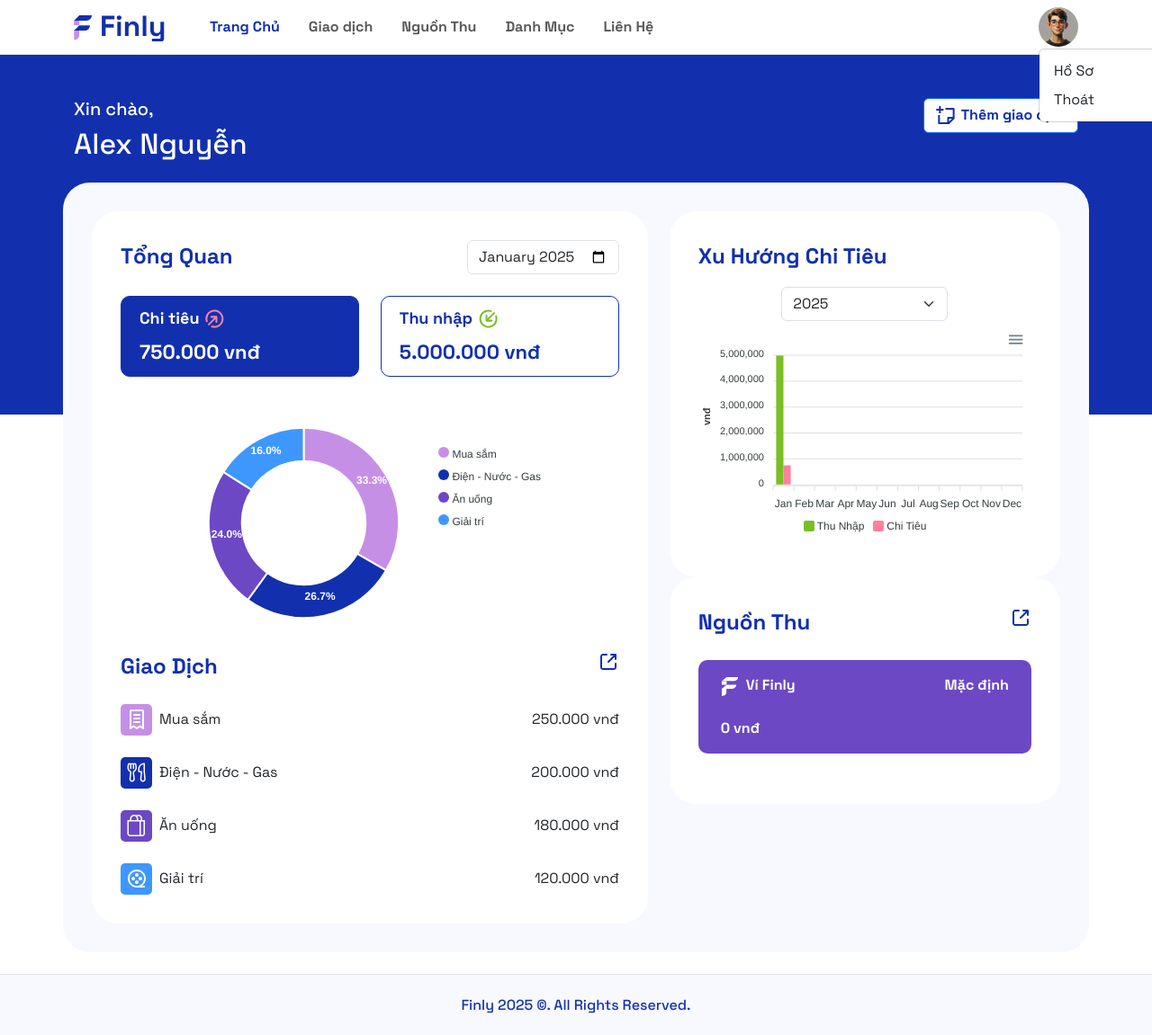
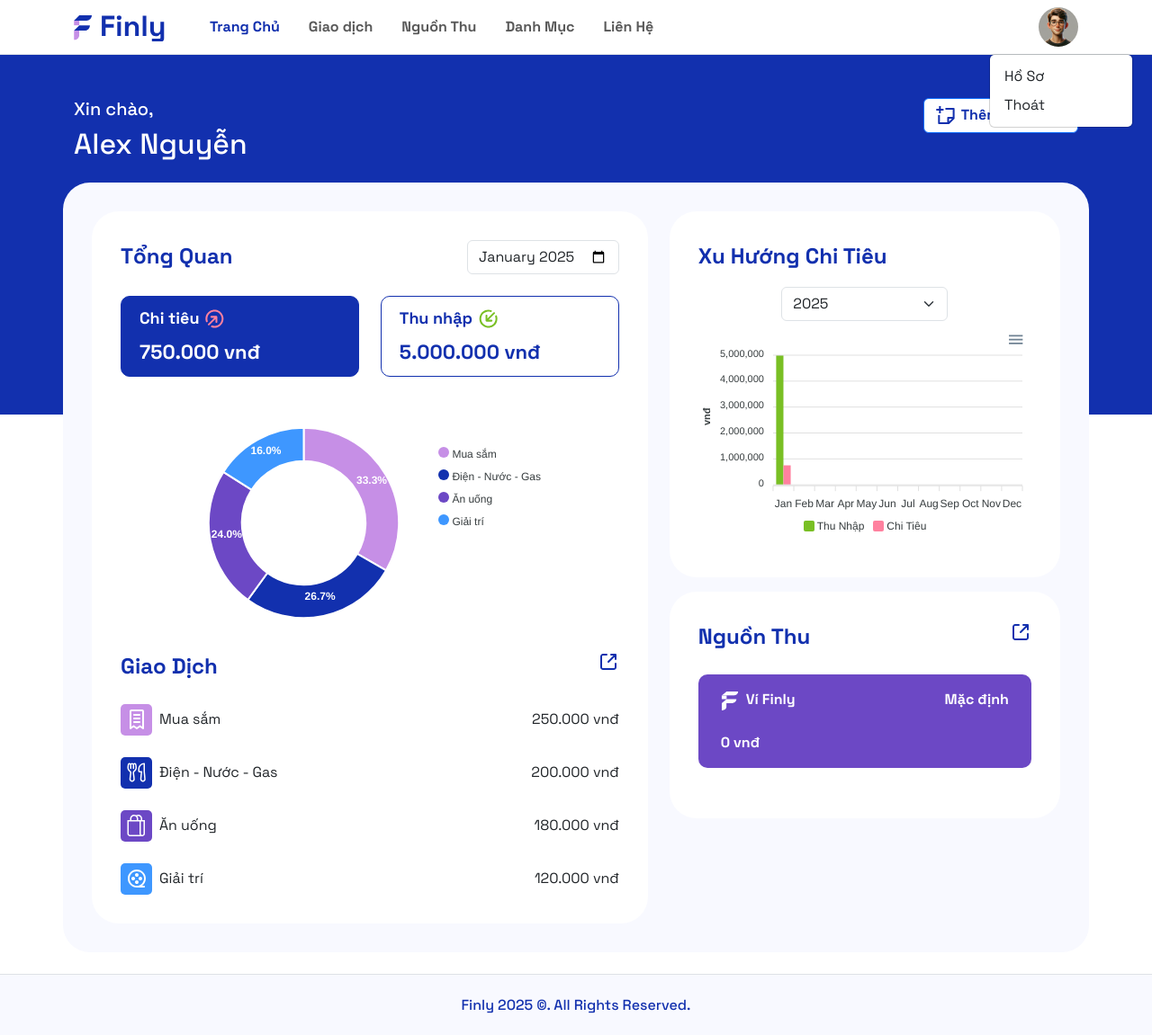
Before and after one commit to huyenvu17/finly-app, a Flask app: page / in a window 1280 px wide, after a click that opens the changed part. Shown: the whole page at 90% size. Run offline with Flask 3, Linux system fonts and the light colour scheme; a user stored in the database is signed in; data comes from the database, SQL or seed files in the repository; some libraries are stand-ins or nearby versions.

Commit message:
update style

```diff
--- a/static/css/style.css
+++ b/static/css/style.css
@@ -46,6 +46,7 @@
     border-radius: 10px;
     color: var(--bs-app-primary);
     font-weight: bold;
+    height: 100%;
 }
 
 .overview-item.active {
@@ -125,6 +126,11 @@
     fill: var(--bs-app-primary);
 }
 
+.user-dropdown .dropdown-menu[data-bs-popper] {
+    top: 114%;
+    left: -55px;
+}
+
 @media screen and (max-width: 576px) {
     .app-user-info, .app-content {
         max-width: 380px;
--- a/templates/contact.html
+++ b/templates/contact.html
@@ -10,7 +10,7 @@
                     </div>
                 </div>
                 <div class="row mt-4">
-                    <div class="col-12 col-sm-6">
+                    <div class="col-12 col-md-6">
                         <div class="contact-item mb-5">
                             <div class="d-inline-flex text-white align-items-center">
                                 <div class="me-3 contact-icon">
@@ -36,7 +36,7 @@
                             </div>
                         </div>
                    </div>
-                   <div class="col-12 col-sm-6">
+                   <div class="col-12 col-md-6">
                     <iframe src="https://www.google.com/maps/embed?pb=!1m18!1m12!1m3!1d3919.189270650575!2d106.7004610758689!3d10.796811258815717!2m3!1f0!2f0!3f0!3m2!1i1024!2i768!4f13.1!3m3!1m2!1s0x317528b6f92c65a5%3A0xcc54e9936bbdb6c5!2zMTIzIMSQaeG7h24gQmnDqm4gUGjhu6csIFBoxrDhu51uZyAxNSwgQsOsbmggVGjhuqFuaCwgSOG7kyBDaMOtIE1pbmggNzAwMDAwLCBWaWV0bmFt!5e0!3m2!1sen!2s!4v1736412015852!5m2!1sen!2s" class="w-100" height="400" style="border:0;" allowfullscreen="" loading="lazy" referrerpolicy="no-referrer-when-downgrade"></iframe>
                 </div>
                 </div>
--- a/templates/dashboard.html
+++ b/templates/dashboard.html
@@ -20,7 +20,7 @@
       </div>
       <div class="container bg-light app-content mt-3">
         <div class="row">
-          <div class="col-12 col-md-7">
+          <div class="col-12 col-lg-7">
             <div class="overview">
               <div class="row">
                 <div class="col-12 col-sm-8">
@@ -139,7 +139,7 @@
               </div>
             </div>
           </div>
-          <div class="col-12 col-md-5">
+          <div class="col-12 col-lg-5">
             <div class="financial-trend">
               <div class="section-heading">Xu Hướng Chi Tiêu</div>
               <div class="col-12 col-md-6 m-auto mt-3 mb-2">
@@ -153,7 +153,7 @@
             </div>
               <div id="financialTrendChart"></div>
             </div>
-            <div class="fund-source">
+            <div class="fund-source mt-3">
               <div class="row">
                   <div class="col-10 section-heading">Nguồn Thu</div>
                   <div class="col-2 text-end">
--- a/templates/layout.html
+++ b/templates/layout.html
@@ -66,7 +66,7 @@
                      href="{{ url_for('contact_bp.contact') }}">Liên Hệ</a>
               </li>
           </ul>
-                  <div class="dropdown">
+                  <div class="dropdown user-dropdown">
                       <div type="button" id="dropdownMenuButton1" data-bs-toggle="dropdown" aria-expanded="false">
                           <img src="{{ url_for('static', filename='images/profile.png') }}" alt="profile-img" class="rounded-circle">
                       </div>
```
